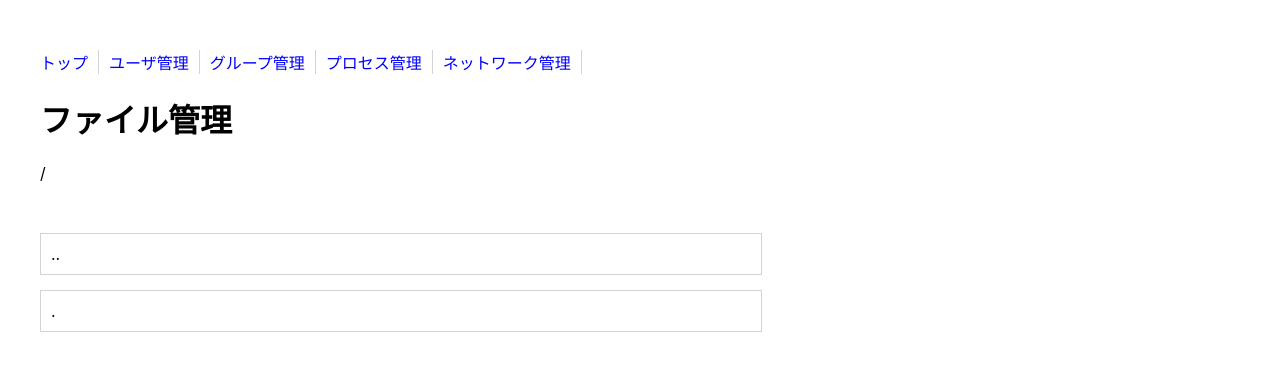
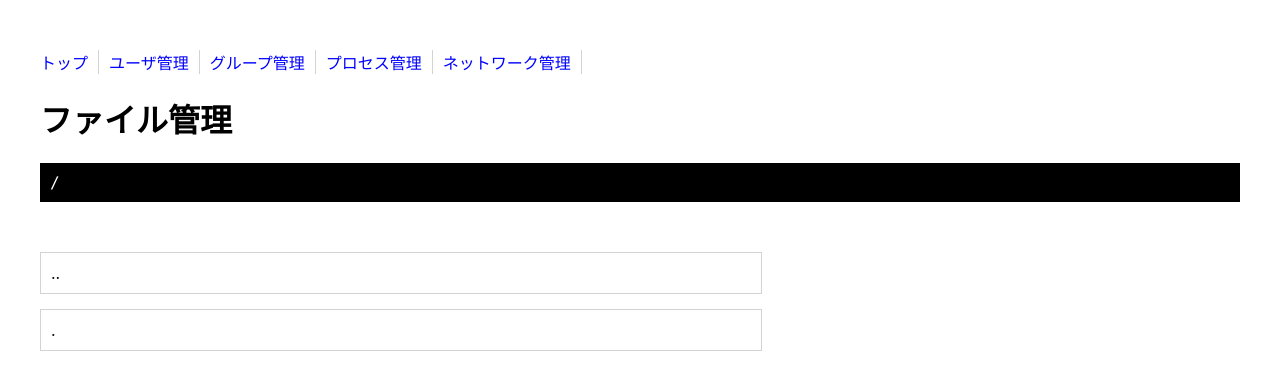
Before and after one commit to osawa-koki/gui-on-linux, a React (Create React App) app in the folder client/: page /file in a window 1280 px wide. Shown: the top 390 px of the page. Built offline with nearby package versions, Linux system fonts and the light colour scheme; no server answers.

Commit message:
cd表示部のデザイン変更。

```diff
--- a/client/src/Pages/file.scss
+++ b/client/src/Pages/file.scss
@@ -1,6 +1,13 @@
 .File {
   max-width: 1200px;
   margin: 50px auto;
+  .cd {
+    font-family: "consolas";
+    color: white;
+    background-color: black;
+    letter-spacing: 1px;
+    padding: 10px;
+  }
   .dirfile-container {
     display: flex;
     flex-direction: column;
```
